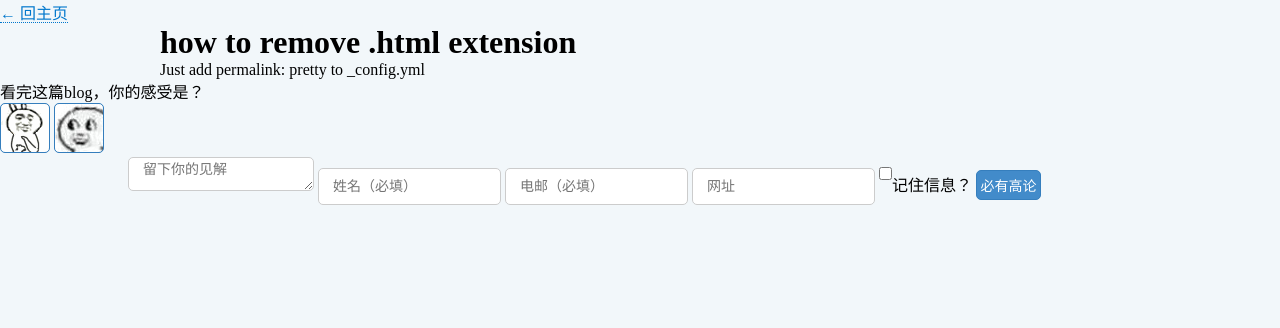
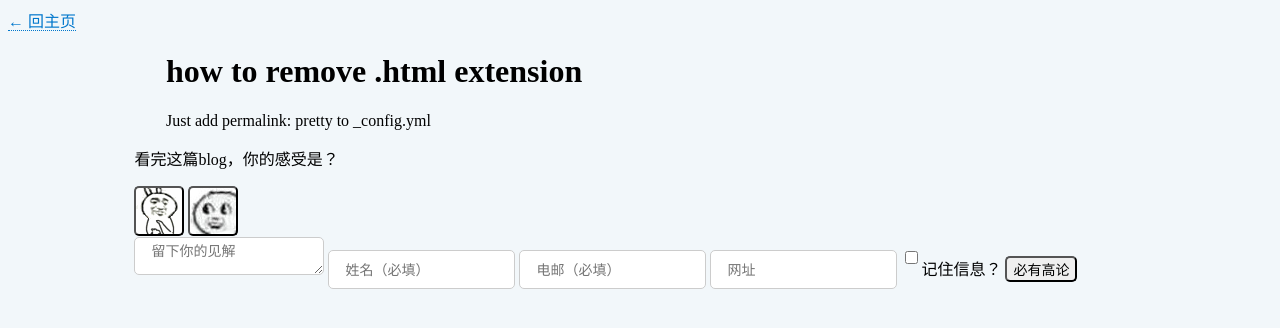
Before and after one commit to ChuChencheng/ChuChencheng.github.io, a Jekyll site: the page built from _posts/2016-08-12-how-to-remove-html-extension.md, in a window 1280 px wide. Shown: the top 328 px of the page. Built offline with Jekyll 4.4.1, drawn with Linux system fonts in a browser that asks for light colours; nearby versions of some CDN libraries.

Commit message:
update stylesheet

```diff
--- a/css/default.css
+++ b/css/default.css
@@ -1,7 +1,3 @@
-* {
-  padding: 0;
-  margin: 0;
-}
 body {
   background-color: #f2f7fa;
 }
@@ -65,17 +61,11 @@ select:focus {
   box-shadow: 0 0 8px #66afe9;
   -webkit-box-shadow: 0 0 8px #66afe9;
 }
-button {
-  width: 65px;
-  height: 30px;
-  color: #ffffff;
-  border: 1px solid #357ebd;
-  background: #428bca;
-  cursor: pointer;
-}
-button:hover {
-  border: 1px solid #285e8e;
-  background: #3071a9;
+.feedback,
+.comments,
+.add-comment {
+  margin: 0 auto;
+  max-width: 80%;
 }
 /*feedback btn*/
 .diao {
@@ -83,18 +73,14 @@ button:hover {
   height: 50px;
   background-image: url('../img/diao.gif');
 }
+.diao:hover {
+  border: 1px solid #285e8e;
+}
 .mengbi {
   width: 50px;
   height: 50px;
   background-image: url('../img/mengbi.jpg');
 }
-/*comments*/
-.comments {
-  margin: 0 auto;
-  max-width: 80%;
+.mengbi:hover {
+  border: 1px solid #285e8e;
 }
-/*add-comment form*/
-.add-comment * {
-  margin: 0 auto;
-  max-width: 80%;
-}
```
